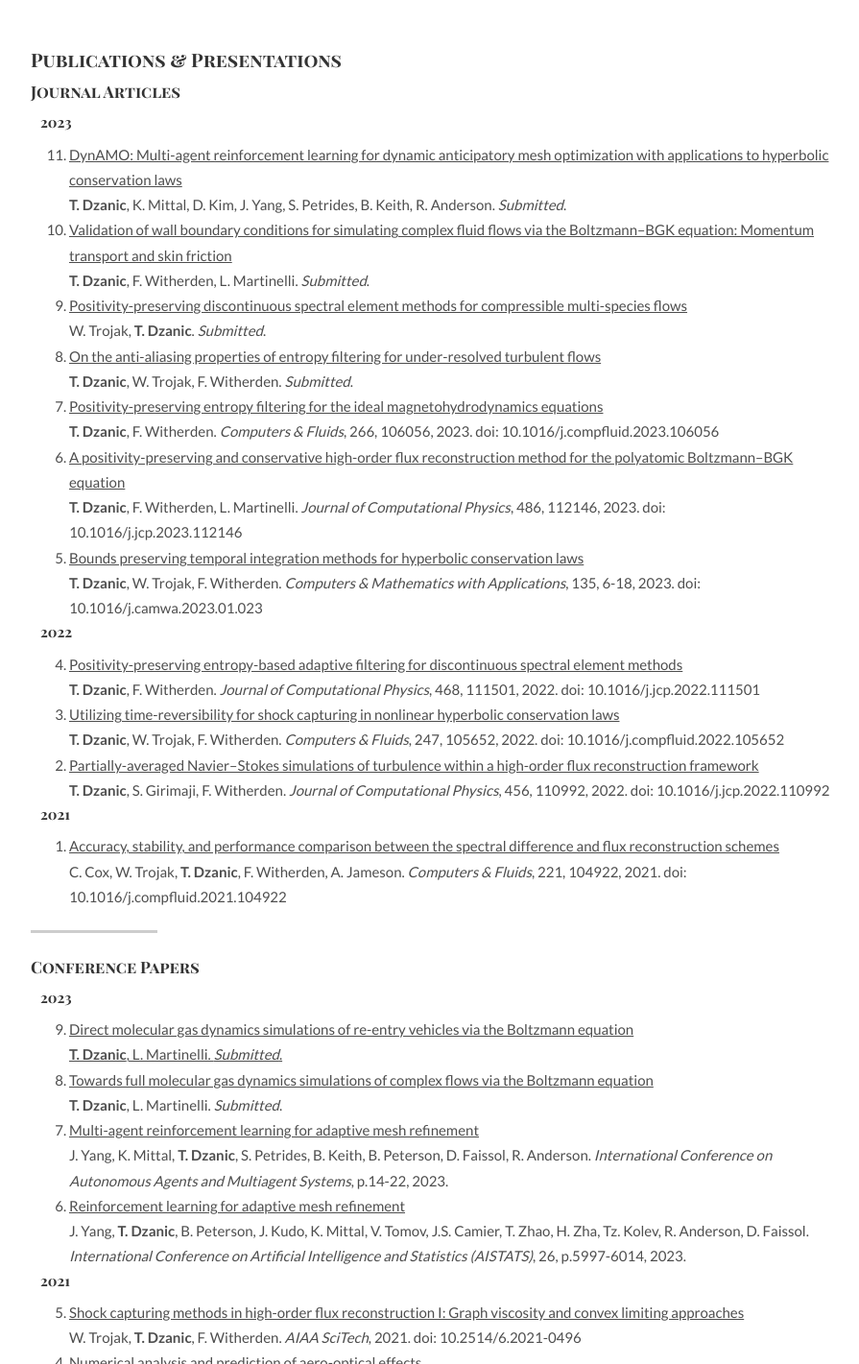
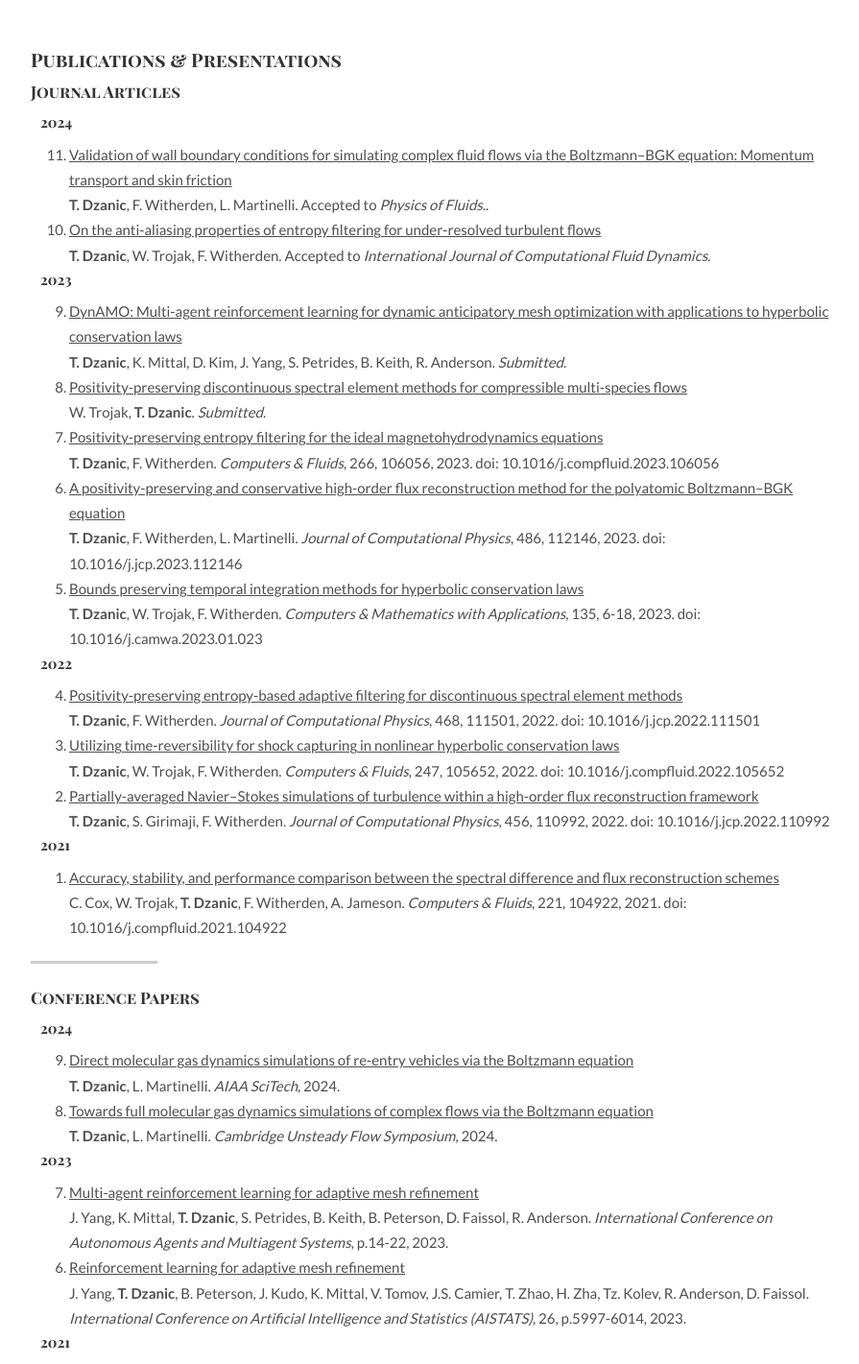
Before and after one commit to tarikdzanic/tarikdzanic.github.io, a plain HTML site: page publications.html in a window 1280 px wide. Shown: the part 497-1918 px from the top of the page at 96% size, without its empty margins (188-1083 px from the left). Drawn offline with Linux system fonts and the light colour scheme.

Commit message:
Update publications.html

```diff
--- a/publications.html
+++ b/publications.html
@@ -46,19 +46,21 @@
 			<h3>Publications & Presentations</h3>
 			<h4>Journal Articles</h4>
 			<ol reversed class="pub-list">
+			<h5>2024</h5>
+				<li><a href="https://arxiv.org/pdf/2308.00700.pdf">
+				Validation of wall boundary conditions for simulating complex fluid flows via the Boltzmann–BGK equation: Momentum transport and skin friction</a>
+					<br> <b>T. Dzanic</b>, F. Witherden, L. Martinelli. Accepted to <i>Physics of Fluids.</i>.</li>
+				<li><a href="https://arxiv.org/pdf/2302.13359.pdf">
+				On the anti-aliasing properties of entropy filtering for under-resolved turbulent flows</a>
+					<br> <b>T. Dzanic</b>, W. Trojak, F. Witherden. Accepted to <i>International Journal of Computational Fluid Dynamics</i>.</li>
+
 			<h5>2023</h5>
 				<li><a href="https://arxiv.org/pdf/2310.01695.pdf">
 				DynAMO: Multi-agent reinforcement learning for dynamic anticipatory mesh optimization with applications to hyperbolic conservation laws</a>
 					<br> <b>T. Dzanic</b>, K. Mittal, D. Kim, J. Yang, S. Petrides, B. Keith, R. Anderson. <i>Submitted</i>.</li>
-				<li><a href="https://arxiv.org/pdf/2308.00700.pdf">
-				Validation of wall boundary conditions for simulating complex fluid flows via the Boltzmann–BGK equation: Momentum transport and skin friction</a>
-					<br> <b>T. Dzanic</b>, F. Witherden, L. Martinelli. <i>Submitted</i>.</li>
 				<li><a href="https://arxiv.org/pdf/2308.02426.pdf">
 				Positivity-preserving discontinuous spectral element methods for compressible multi-species flows</a>
 					<br> W. Trojak, <b>T. Dzanic</b>. <i>Submitted</i>.</li>
-				<li><a href="https://arxiv.org/pdf/2302.13359.pdf">
-				On the anti-aliasing properties of entropy filtering for under-resolved turbulent flows</a>
-					<br> <b>T. Dzanic</b>, W. Trojak, F. Witherden. <i>Submitted</i>.</li>
 				<li><a href="https://www.sciencedirect.com/science/article/pii/S0045793023002815">
 				Positivity-preserving entropy filtering for the ideal magnetohydrodynamics equations</a>
 					<br> <b>T. Dzanic</b>, F. Witherden. <i>Computers & Fluids</i>, 266, 106056, 2023. doi: 10.1016/j.compfluid.2023.106056</li>
@@ -88,13 +90,15 @@
 
 			<h4>Conference Papers</h4>
 			<ol reversed class="pub-list">
-			<h5>2023</h5>
+			<h5>2024</h5>
 				<li><a href="https://arxiv.org/pdf/2312.06567.pdf">
-				Direct molecular gas dynamics simulations of re-entry vehicles via the Boltzmann equation</u>
-					<br> <b>T. Dzanic</b>, L. Martinelli. <i>Submitted</i>.</li>
+				Direct molecular gas dynamics simulations of re-entry vehicles via the Boltzmann equation</a>
+					<br> <b>T. Dzanic</b>, L. Martinelli. <i>AIAA SciTech</i>, 2024.</li>
 				<li><a href="https://arxiv.org/pdf/2308.06196.pdf">
 				Towards full molecular gas dynamics simulations of complex flows via the Boltzmann equation</a>
-					<br> <b>T. Dzanic</b>, L. Martinelli. <i>Submitted</i>.</li>
+					<br> <b>T. Dzanic</b>, L. Martinelli. <i>Cambridge Unsteady Flow Symposium</i>, 2024.</li>
+
+			<h5>2023</h5>
 				<li><a href="https://dl.acm.org/doi/abs/10.5555/3545946.3598614">
 				Multi-agent reinforcement learning for adaptive mesh refinement</a>
 					<br> J. Yang, K. Mittal, <b>T. Dzanic</b>, S. Petrides, B. Keith, B. Peterson, D. Faissol, R. Anderson. <i>International Conference on Autonomous Agents and Multiagent Systems</i>, p.14-22, 2023.</li>
```
